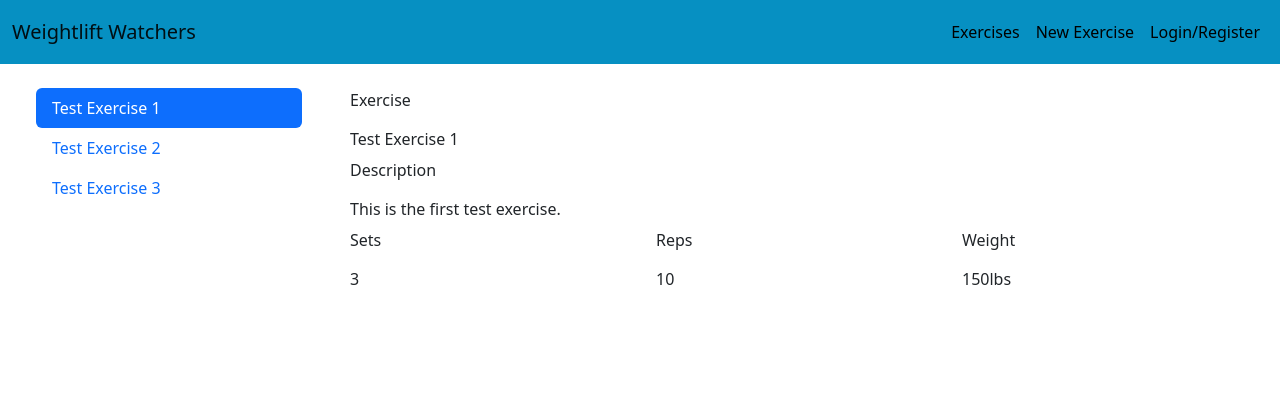
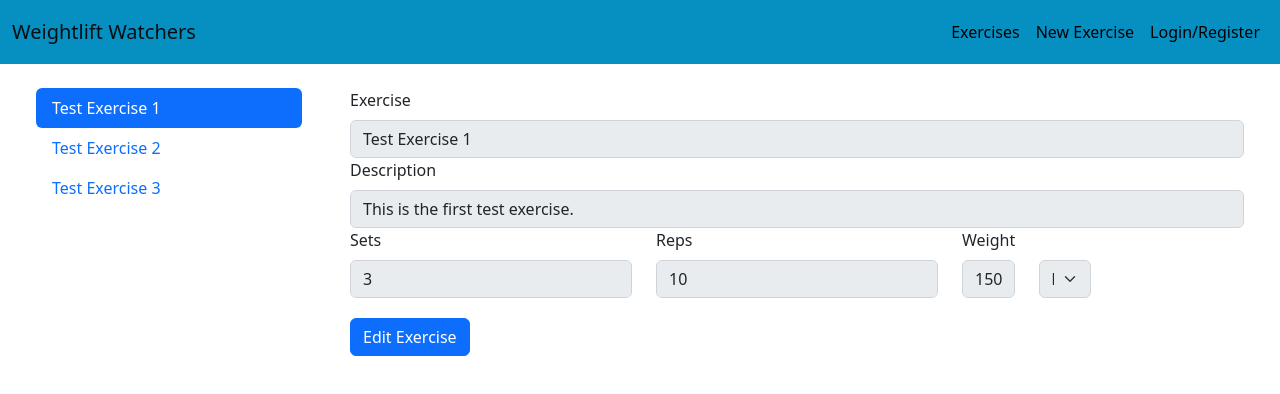
Before and after one commit to johnpcooke94/weightlift-watchers, a React (Create React App) app in the folder weightlift-watchers-frontend/: page /exercises in a window 1280 px wide. Shown: the top 394 px of the page. Built offline with nearby package versions, Linux system fonts and the light colour scheme.

Commit message:
Complete finishing touches on exercise list view

```diff
--- a/weightlift-watchers-frontend/src/components/ExerciseView/ExerciseDetailView.tsx
+++ b/weightlift-watchers-frontend/src/components/ExerciseView/ExerciseDetailView.tsx
@@ -1,38 +1,80 @@
 import {Exercise} from '../../types/Exercise';
-import {Col, Container, Form, FormControl, FormGroup, FormLabel, Row} from 'react-bootstrap';
+import {Button, Col, Container, Form, FormControl, FormGroup, FormLabel, FormSelect, Row} from 'react-bootstrap';
+import {useState} from 'react';
 
 interface ExerciseDetailViewProps {
     exercise: Exercise;
 }
 
+// TODO: this implementation preserves changes made in the UI when the user cancels their edit
+// This is not ideal but fixing it is going to be a huge pain in the ass so I'm doing it later
+
 const ExerciseDetailView = (props: ExerciseDetailViewProps) => {
+
+    const [editing, setEditing] = useState<boolean>();
+
     return (
         <Container fluid>
             <Form>
                 <FormGroup>
                     <FormLabel>Exercise</FormLabel>
-                  <FormControl plaintext readOnly defaultValue={props.exercise.name}></FormControl>
+                    <FormControl
+                        type={'text'}
+                        readOnly={!editing}
+                        disabled={!editing}
+                        defaultValue={props.exercise.name} />
                 </FormGroup>
                 <FormGroup>
                     <FormLabel>Description</FormLabel>
-                  <FormControl plaintext readOnly defaultValue={props.exercise.description}></FormControl>
+                    <FormControl
+                        type={'text'}
+                        readOnly={!editing}
+                        disabled={!editing}
+                        defaultValue={props.exercise.description}/>
                 </FormGroup>
                 <FormGroup as={Row}>
                     <Col>
                         <FormLabel>Sets</FormLabel>
-                      <FormControl plaintext readOnly defaultValue={props.exercise.sets}></FormControl>
+                        <FormControl
+                            type={'text'}
+                            readOnly={!editing}
+                            disabled={!editing}
+                            defaultValue={props.exercise.sets}/>
                     </Col>
                     <Col>
                         <FormLabel>Reps</FormLabel>
-                      <FormControl plaintext readOnly defaultValue={props.exercise.reps}></FormControl>
+                        <FormControl
+                            type={'text'}
+                            readOnly={!editing}
+                            disabled={!editing}
+                            defaultValue={props.exercise.reps}/>
                     </Col>
                     <Col>
                         <FormLabel>Weight</FormLabel>
-                      <FormControl plaintext readOnly defaultValue={props.exercise.weight + props.exercise.units}></FormControl>
+                        <Row>
+                            <Col md={3}>
+                                <FormControl
+                                    type={'text'}
+                                    readOnly={!editing}
+                                    disabled={!editing}
+                                    defaultValue={props.exercise.weight}/>
+                            </Col>
+                            <Col md={3}>
+                                <FormSelect disabled={!editing} value={props.exercise.units}>
+                                    <option>lbs</option>
+                                    <option>kg</option>
+                                </FormSelect>
+                            </Col>
+                        </Row>
                     </Col>
                 </FormGroup>
-              <FormGroup>
-
+                <FormGroup style={{marginTop: '20px'}}>
+                    {editing ? (
+                        <>
+                            <Button style={{marginRight: '15px'}}>Submit Changes</Button>
+                            <Button onClick={() => setEditing(false)}>Cancel Edit</Button>
+                        </>
+                    ) : <Button onClick={() => setEditing(true)}>Edit Exercise</Button>}
                 </FormGroup>
             </Form>
         </Container>
```
Lines whose indentation alone changed are shown as unchanged.
